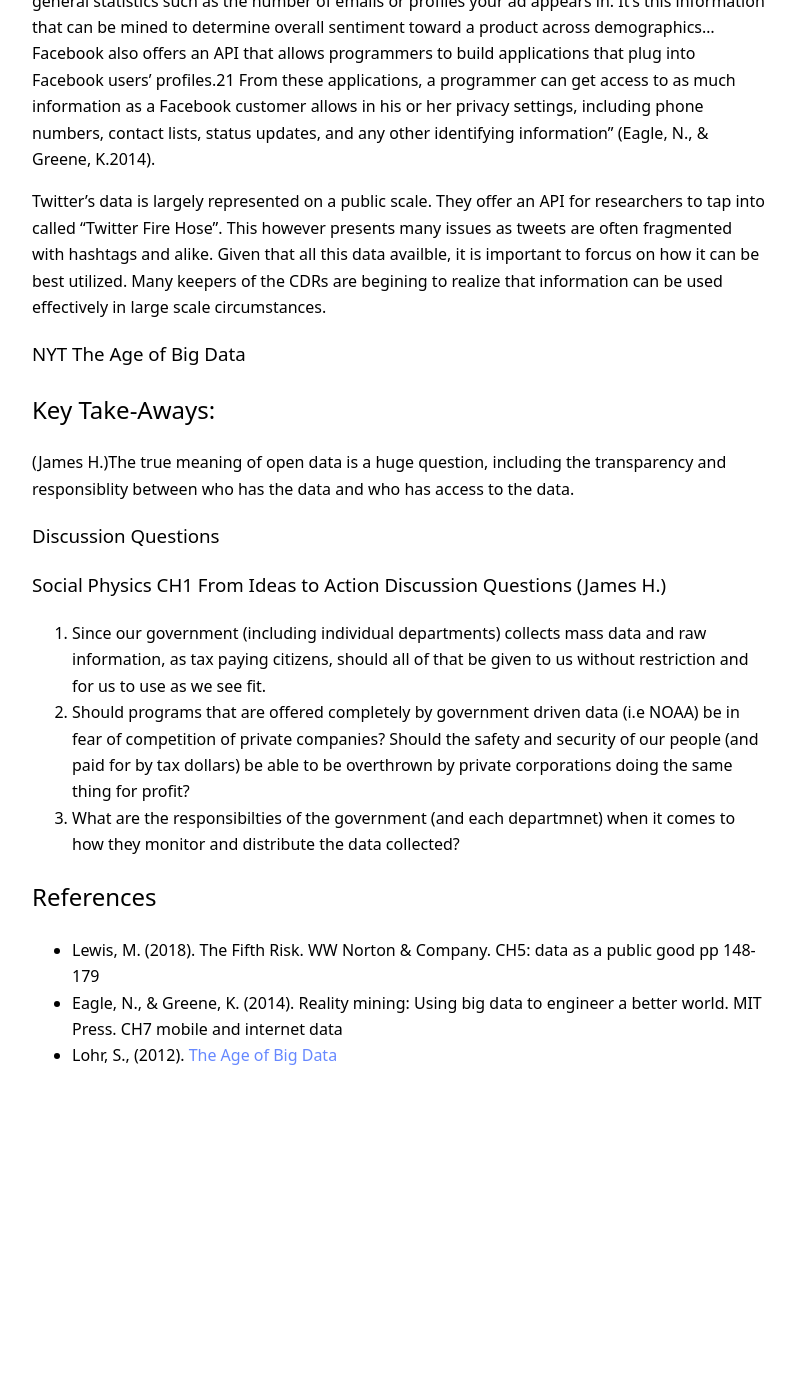
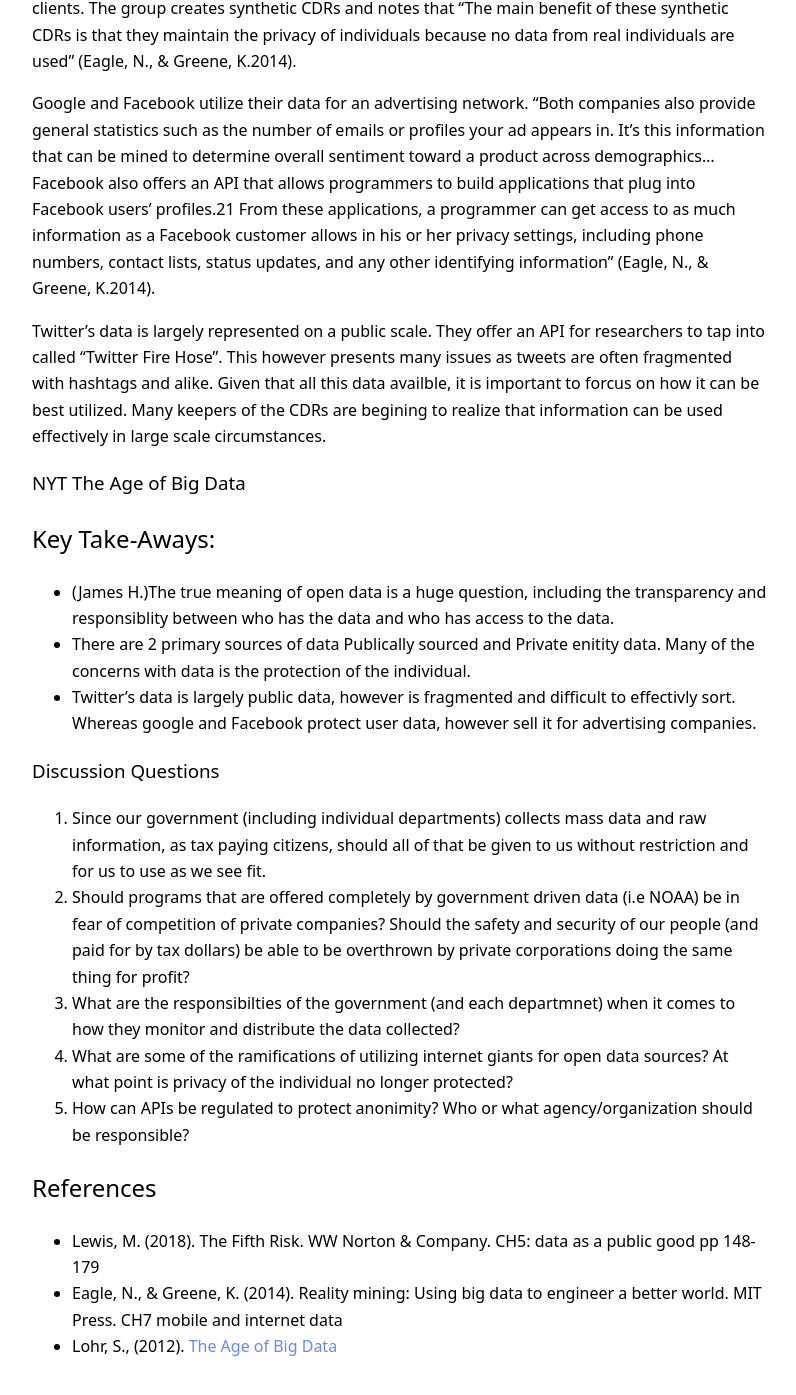
Before and after one commit to RandyWilkinsASU/ddm-textbook-summer-2019, a Jekyll site: the page built from _posts/2019-07-07-ch01-open-data.md, in a window 1280 px wide and 1400 px high, scrolled down 2037 px. Shown: the top 1395 px of the window, without its empty margins (240-1036 px from the left). Built offline with Jekyll 4.4.1, drawn with Linux system fonts in a browser that asks for light colours; our own code applies the rules of GitHub Pages for plain Markdown files; before the commit the page ends 3146 px from its top, so only the background shows below that; some of the changed text lies outside the part shown.

Commit message:
Edits in Discussion Questions and Takeaways
Edited Discussion Questions, Takeaways, and introduction.

```diff
--- a/_posts/2019-07-07-ch01-open-data.md
+++ b/_posts/2019-07-07-ch01-open-data.md
@@ -7,13 +7,16 @@ Team 1: Robert Lott, James Hogue, & Kirsten VanDeventer
 
 
 ## Topic Overview
- (James H.) Data is everywhere around us. Data is collected through so many ways and can answer so many questions, but the biggest question is what questions need to be answered. A commonality that I am seeing is that data provides and insight into topics that otherwise have no way of understanding measurement. There are problems, and people have ideas about possible solutions but only until they look at the math can they truly make predicitons. In the material that is covered so far I am seeing that there is not limit to the magmintude of projects that can be tackled with the appropriate amount of infomration. All over the US we rely on oranizations such as the farmers almanac and the National Weather serice for weather predications, and in many cases those organizations save lives! The overview for starting this class tells me one thing, and that is the big pools of data arent isn't a window into American life, but it is the only way for us truly understand the world we live in.
+
+Data management carries some large ethical and legal issues as we have seen in readings this week. There are predominent questions that consistently need to be addressed. i.e. how should data be regulated? what is the data being used for? and how can a company maintain the anominity of those clients in which it serves. As seen in the readings from "Data as a Public Good" and "Reality Mining" there is no shortage of data throughout the world, the turn issues that we see are in the management of it.
+
+(James H.) Data is everywhere around us. Data is collected through so many ways and can answer so many questions, but the biggest question is what questions need to be answered. A commonality that I am seeing is that data provides and insight into topics that otherwise have no way of understanding measurement. There are problems, and people have ideas about possible solutions but only until they look at the math can they truly make predicitons. In the material that is covered so far I am seeing that there is not limit to the magmintude of projects that can be tackled with the appropriate amount of infomration. All over the US we rely on oranizations such as the farmers almanac and the National Weather serice for weather predications, and in many cases those organizations save lives! The overview for starting this class tells me one thing, and that is the big pools of data arent isn't a window into American life, but it is the only way for us truly understand the world we live in.
+
 
 
 
 ## Chapter Summaries
 
-###Data as a public goodcial Physics
 
 ### Social Physics **CH5: data as a public good pp 148-179,179-188 (James H.)**
 
@@ -33,15 +36,17 @@ Twitter’s data is largely represented on a public scale. They offer an API for
 
 
 ## Key Take-Aways:
-(James H.)The true meaning of open data is a huge question, including the transparency and responsiblity between who has the data and who has access to the data.
+- (James H.)The true meaning of open data is a huge question, including the transparency and responsiblity between who has the data and who has access to the data.
+- There are 2 primary sources of data Publically sourced and Private enitity data. Many of the concerns with data is the protection of the individual.
+- Twitter's data is largely public data, however is fragmented and difficult to effectivly sort. Whereas google and Facebook protect user data, however sell it for advertising companies.
+
 
 ### Discussion Questions
-### Social Physics **CH1 From Ideas to Action Discussion Questions (James H.)**
 1. Since our government (including individual departments) collects mass data and raw information, as tax paying citizens, should all of that be given to us without restriction and for us to use as we see fit.
 2. Should programs that are offered completely by government driven data (i.e NOAA) be in fear of competition of private companies? Should the safety and security of our people (and paid for by tax dollars) be able to be overthrown by private corporations doing the same thing for profit?
 3. What are the responsibilties of the government (and each departmnet) when it comes to how they monitor and distribute the data collected?
-
-
+4. What are some of the ramifications of utilizing internet giants for open data sources? At what point is privacy of the individual no longer protected?
+5. How can APIs be regulated to protect anonimity? Who or what agency/organization should be responsible?
 
 
 ## References
```
